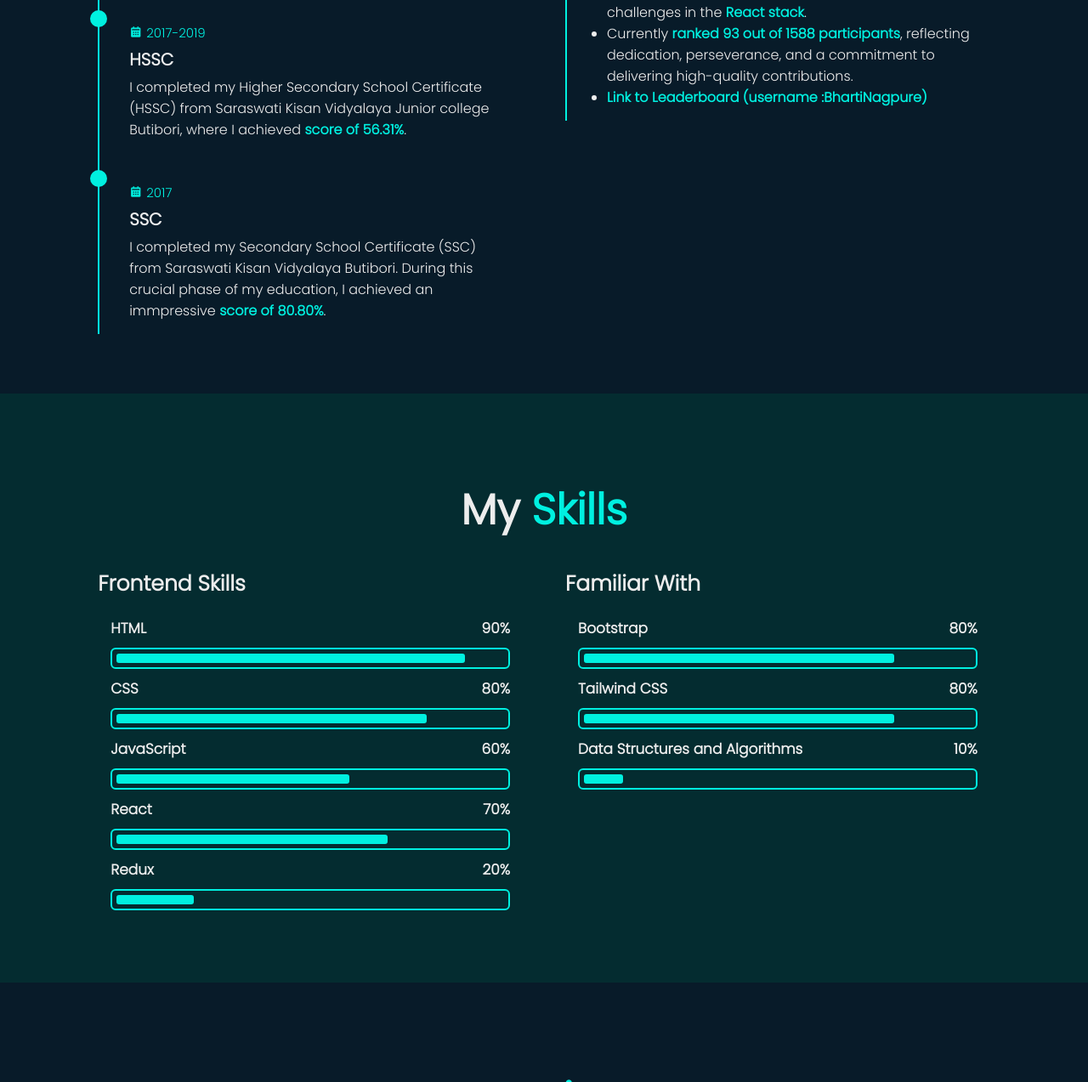
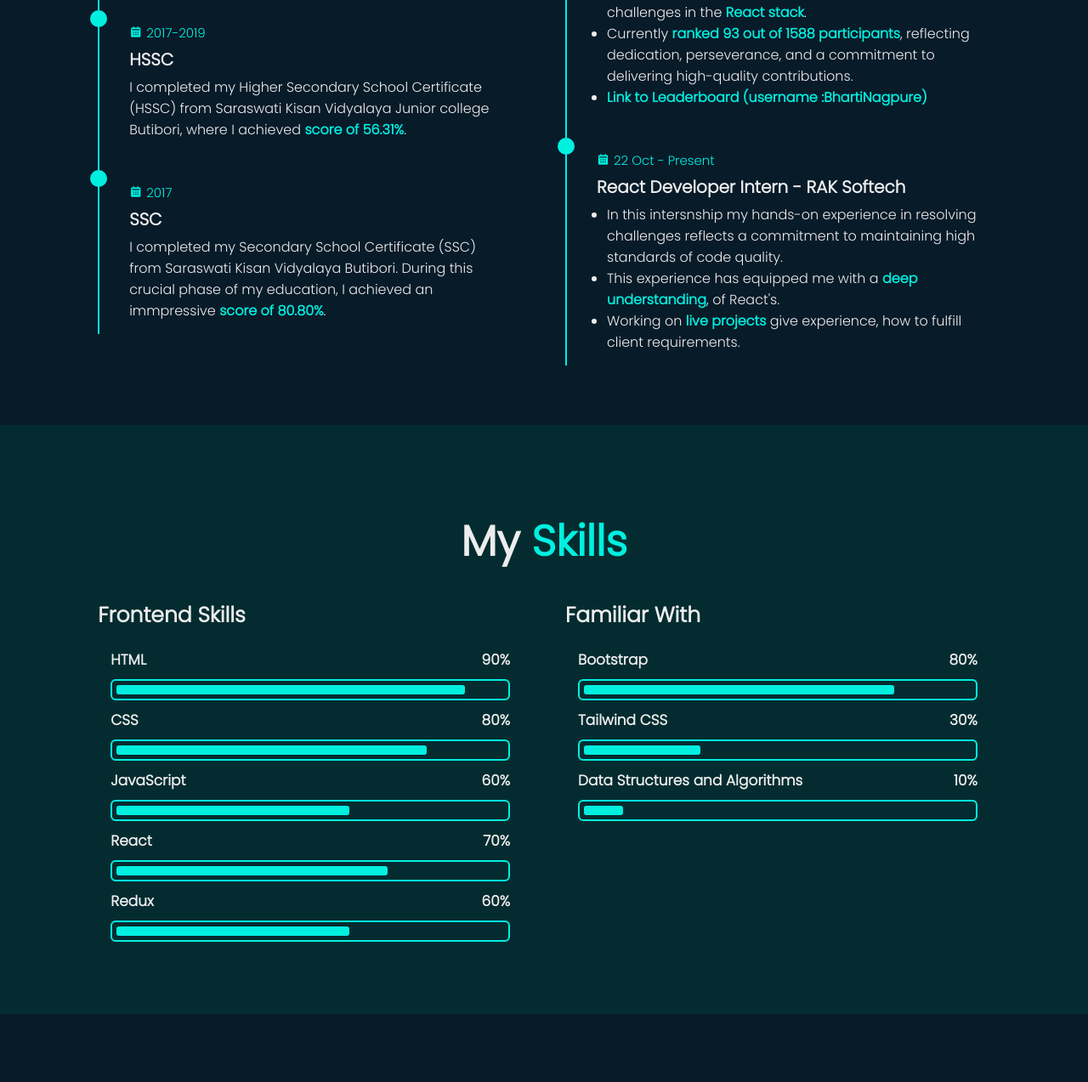
Before and after one commit to BhartiNagpure/Portfolio-website, a plain HTML site: page index.html in a window 1280 px wide. Shown: the part 2254-3527 px from the top of the page at 85% size. Drawn offline with nearby package versions, Linux system fonts and the light colour scheme; a web font is replaced by a local one.

Commit message:
add experience

```diff
--- a/index.html
+++ b/index.html
@@ -54,8 +54,7 @@
                             class="bx bxl-instagram"></i></a>
                     <a href="mailto:bhartinagpure2409@gmail.com" target="_blank"><i class="bx bx-envelope"></i></a>
                 </div>
-                <a class="btn"
-                    href="https://drive.google.com/file/d/1-p9OKZD_lXRXwJqZfHyJ6koYUc6C5Hk2/view?usp=sharing"
+                <a class="btn" href="https://drive.google.com/file/d/1-p9OKZD_lXRXwJqZfHyJ6koYUc6C5Hk2/view?usp=sharing"
                     download="" target="_blank">Download
                     CV</a>
                 <a class="btn" href="#contact">Let's Talk</a>
@@ -91,8 +90,7 @@
                     Thank you for visiting my portfolio, and I look forward to sharing my
                     journey with you!
                 </p>
-                <a class="btn"
-                    href="https://drive.google.com/file/d/1-p9OKZD_lXRXwJqZfHyJ6koYUc6C5Hk2/view?usp=sharing"
+                <a class="btn" href="https://drive.google.com/file/d/1-p9OKZD_lXRXwJqZfHyJ6koYUc6C5Hk2/view?usp=sharing"
                     download="" target="_blank">Download CV
                 </a>
             </div>
@@ -111,7 +109,7 @@
                                 <p>
                                     I earned my Bachelor's degree in
                                     <b style="color:  #00f0e0">Information Technology</b> from
-                                    Tulsiramji Gaikwad Patil College of Engineering.Reflecting my
+                                    Tulsiramji Gaikwad Patil College of Engineering. Reflecting my
                                     dedication to learning and excelling in my field of study.
                                 </p>
                             </div>
@@ -156,9 +154,27 @@
                                     <li>Currently <b style="color:  #00f0e0">ranked 93 out of 1588 participants</b>,
                                         reflecting dedication, perseverance, and a commitment to delivering high-quality
                                         contributions.</li>
-                                    <li><a href="https://gssoc.girlscript.tech/leaderboard"><b
+                                    <li>
+                                        <a href="https://gssoc.girlscript.tech/leaderboard"><b
                                                 style="color:  #00f0e0">Link to Leaderboard (username
-                                                :BhartiNagpure)</b></a></li>
+                                                :BhartiNagpure)</b>
+                                            </a>
+                                    </li>
+                                </ul>
+                            </div>
+                        </div>
+                        <div class="education-content">
+                            <div class="content">
+                                <div class="year"><i class="bx bxs-calendar"></i>22 Oct - Present</div>
+                                <h3>React Developer Intern - RAK Softech </h3>
+                                <ul>
+                                    <li>In this intersnship my hands-on experience in resolving challenges reflects a
+                                        commitment to maintaining high standards of code quality.
+                                    </li>
+                                    <li>This experience has equipped me with a <b style="color:  #00f0e0"> deep
+                                            understanding</b>, of React's.</li>
+                                    <li>Working on <b style="color:  #00f0e0">live projects</b> give experience, how to
+                                        fulfill client requirements.</li>
                                 </ul>
                             </div>
                         </div>
@@ -193,7 +209,7 @@
                                 <div class="bar"><span></span></div>
                             </div>
                             <div class="progress">
-                                <h3>Redux <span>20%</span></h3>
+                                <h3>Redux <span>60%</span></h3>
                                 <div class="bar"><span></span></div>
                             </div>
                         </div>
@@ -208,7 +224,7 @@
                                 <div class="bar"><span></span></div>
                             </div>
                             <div class="progress">
-                                <h3>Tailwind CSS <span>80%</span></h3>
+                                <h3>Tailwind CSS <span>30%</span></h3>
                                 <div class="bar"><span></span></div>
                             </div>
                             <div class="progress">
@@ -232,7 +248,9 @@
                     </div>
                     <div class="content">
                         <h2><span>Movies </span>App</h2>
-                        <p>It is an extensive collection of movies from all genres, spanning across decades of cinematic excellence. From timeless classics to the blockbusters.These apps often provide information about current & upcoming movies.
+                        <p>It is an extensive collection of movies from all genres, spanning across decades of cinematic
+                            excellence. From timeless classics to the blockbusters.These apps often provide information
+                            about current & upcoming movies.
                         </p>
                         <div class="projects-btn">
                             <a href="https://movies-zeta-sandy.vercel.app/" target="_blank">Live</a>
@@ -246,8 +264,10 @@
                     </div>
                     <div class="content">
                         <h2><span>Cryptocurrency</span> App</h2>
-                        <p>This project is built to showcase all cryptocurrencies with their prizes in INR and USD and their market cap.
-                          These app shows details about coin along with historical graph of coin for 1day, 30days,3months and 1year.
+                        <p>This project is built to showcase all cryptocurrencies with their prizes in INR and USD and
+                            their market cap.
+                            These app shows details about coin along with historical graph of coin for 1day,
+                            30days,3months and 1year.
                         </p>
                         <div class="projects-btn">
                             <a href="https://bhartinagpure.github.io/Cryptocurrency/" target="_blank">Live</a>
@@ -261,7 +281,9 @@
                     </div>
                     <div class="content">
                         <h2><span>Restaurant</span> Website</h2>
-                        <p>This website provides a centralized platform for customers to access important information about restaurant, such as location,time, menu, special dishes, and contact details. This information is available 24/7 and can be easily updated to reflect any changes.
+                        <p>This website provides a centralized platform for customers to access important information
+                            about restaurant, such as location,time, menu, special dishes, and contact details. This
+                            information is available 24/7 and can be easily updated to reflect any changes.
                         </p>
                         <div class="projects-btn">
                             <a href="https://restaurant-website-psi-six.vercel.app/" target="_blank">Live</a>
@@ -275,7 +297,9 @@
                     </div>
                     <div class="content">
                         <h2><span>ShortNotes </span>App</h2>
-                        <p>This short note web app provides users with a convenient and efficient way to write quick thoughts, ideas, reminders, or important information.Web app ensures that users can access their short notes from any device
+                        <p>This short note web app provides users with a convenient and efficient way to write quick
+                            thoughts, ideas, reminders, or important information.Web app ensures that users can access
+                            their short notes from any device
                         </p>
                         <div class="projects-btn">
                             <a href="https://shortnote-web-app.netlify.app/" target="_blank">Live</a>
@@ -289,7 +313,7 @@
         <!-- contact section design -->
         <section class="contact" id="contact">
             <h2 class="heading">Contact <span>Me !</span></h2>
-            <form  name="submit-to-google-sheet">
+            <form name="submit-to-google-sheet">
                 <div class="input-box">
                     <div class="input-field">
                         <input type="text" placeholder="Full Name" name="Name" required />
@@ -340,11 +364,11 @@
 
             form.addEventListener('submit', e => {
                 e.preventDefault()
-              fetch(scriptURL, { method: 'POST', body: new FormData(form)})
+                fetch(scriptURL, { method: 'POST', body: new FormData(form) })
                     .then(response => {
-                    msg.innerHTML ="Message sent Successfully"
-                    setTimeout(function(){
-                        msg.innerHTML =""
+                        msg.innerHTML = "Message sent Successfully"
+                        setTimeout(function () {
+                            msg.innerHTML = ""
                         }, 5000)
                         form.reset()
                     })
@@ -354,4 +378,5 @@
 
     </div>
 </body>
+
 </html>
--- a/style.css
+++ b/style.css
@@ -454,13 +454,13 @@ section {
   width: 70%;
 }
 .skills-column:nth-child(1) .skills-content .progress:nth-child(5) .bar span{
-  width: 20%;
+  width: 60%;
 }
 .skills-column:nth-child(2) .skills-content .progress:nth-child(1) .bar span{
   width: 80%;
 }
 .skills-column:nth-child(2) .skills-content .progress:nth-child(2) .bar span{
-  width: 80%;
+  width: 30%;
 }
 .skills-column:nth-child(2) .skills-content .progress:nth-child(3) .bar span{
   width: 10%;
```
Lines whose indentation alone changed are shown as unchanged.
